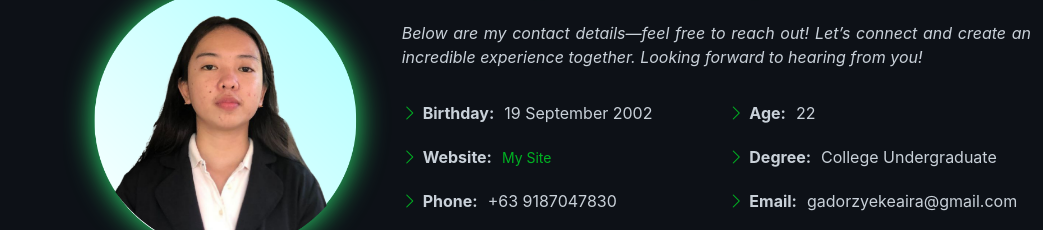
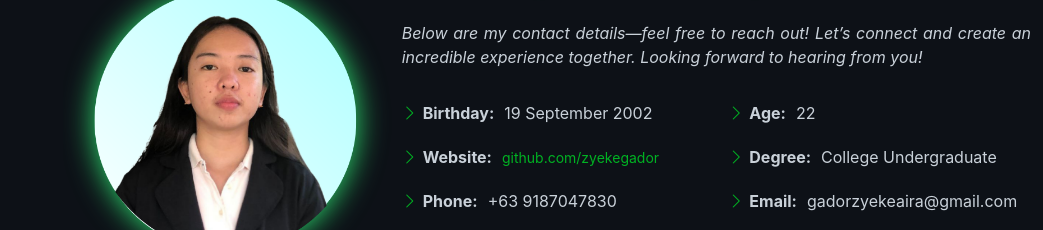
Before and after one commit to zyekegador/airabytes, a plain HTML site: page index.html in a window 1280 px wide. Shown: the part 1150-1380 px from the top of the page, without its empty margins (237-1280 px from the left). Drawn offline with Linux system fonts and the light colour scheme.

Commit message:
Added a GitHub link to the website section

```diff
--- a/index.html
+++ b/index.html
@@ -216,7 +216,7 @@
                       <i class="bi bi-chevron-right"></i>
                       <strong>Website:</strong>
                       <a href="https://github.com/zyekegador" target="_blank"
-                        >My Site</a
+                        >github.com/zyekegador</a
                       >
                     </li>
 
```
